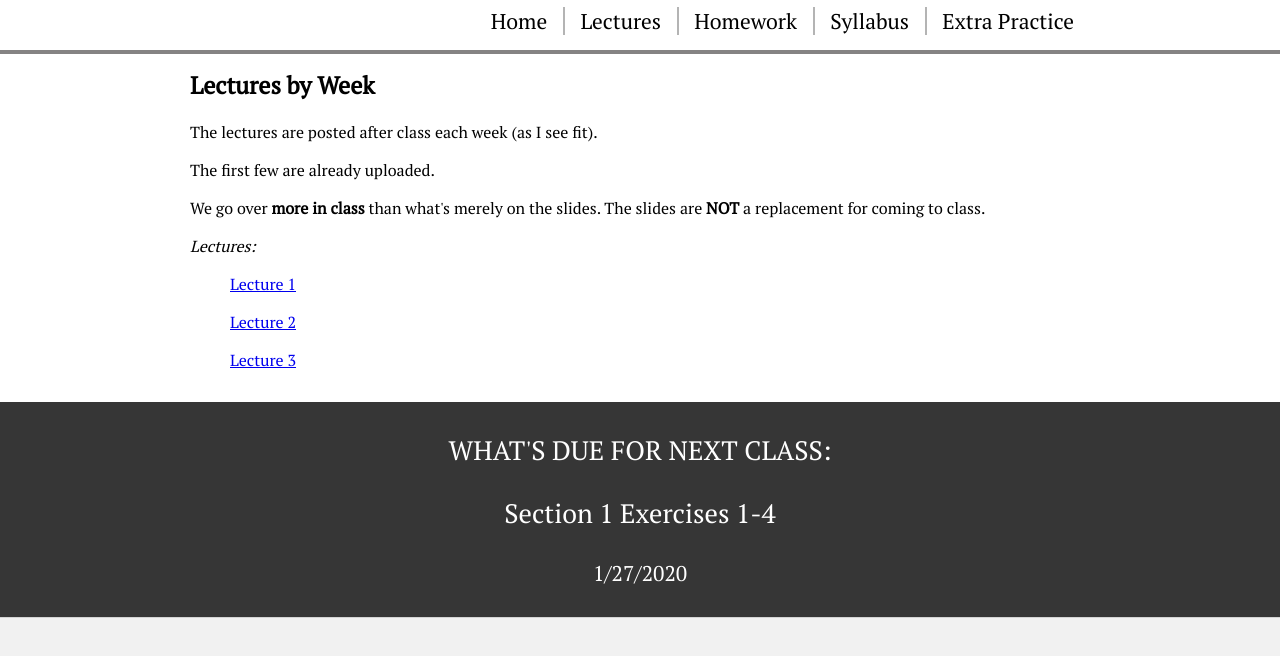
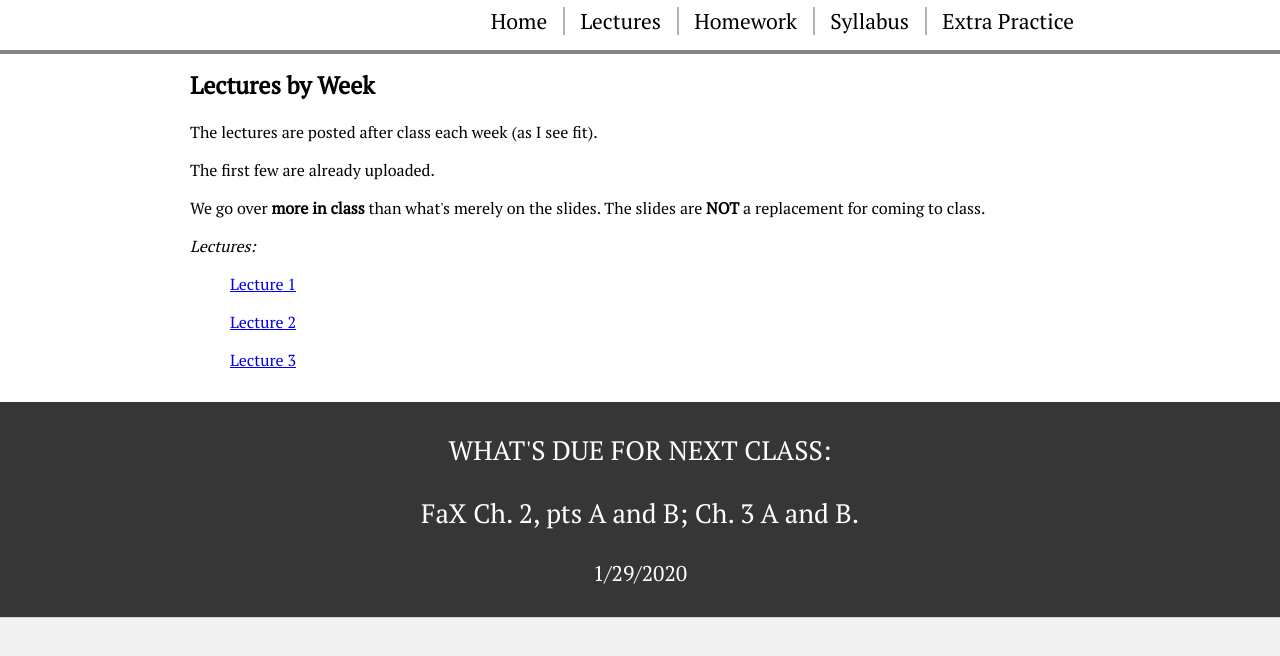
Before and after one commit to caleychowland/caleychowland.github.io, a plain HTML site: page Lectures.html in a window 1280 px wide. Shown: the part 126-782 px from the top of the page. Drawn offline with nearby package versions, Linux system fonts and the light colour scheme.

Commit message:
Add files via upload

```diff
--- a/Lectures.html
+++ b/Lectures.html
@@ -188,8 +188,8 @@
 
 		<div id="quote-area">
 			<div class="normal-wrapper">
-				<h3>WHAT'S DUE FOR NEXT CLASS: <p>Section 1 Exercises 1-4</p></h3>
-				<h4>1/27/2020</h4>
+				<h3>WHAT'S DUE FOR NEXT CLASS: <p>FaX Ch. 2, pts A and B; Ch. 3 A and B.</p></h3>
+				<h4>1/29/2020</h4>
 			</div>
 		</div>
 
```
Also changed, not shown: Homework.html (+1 -0 lines), 2 other files.
